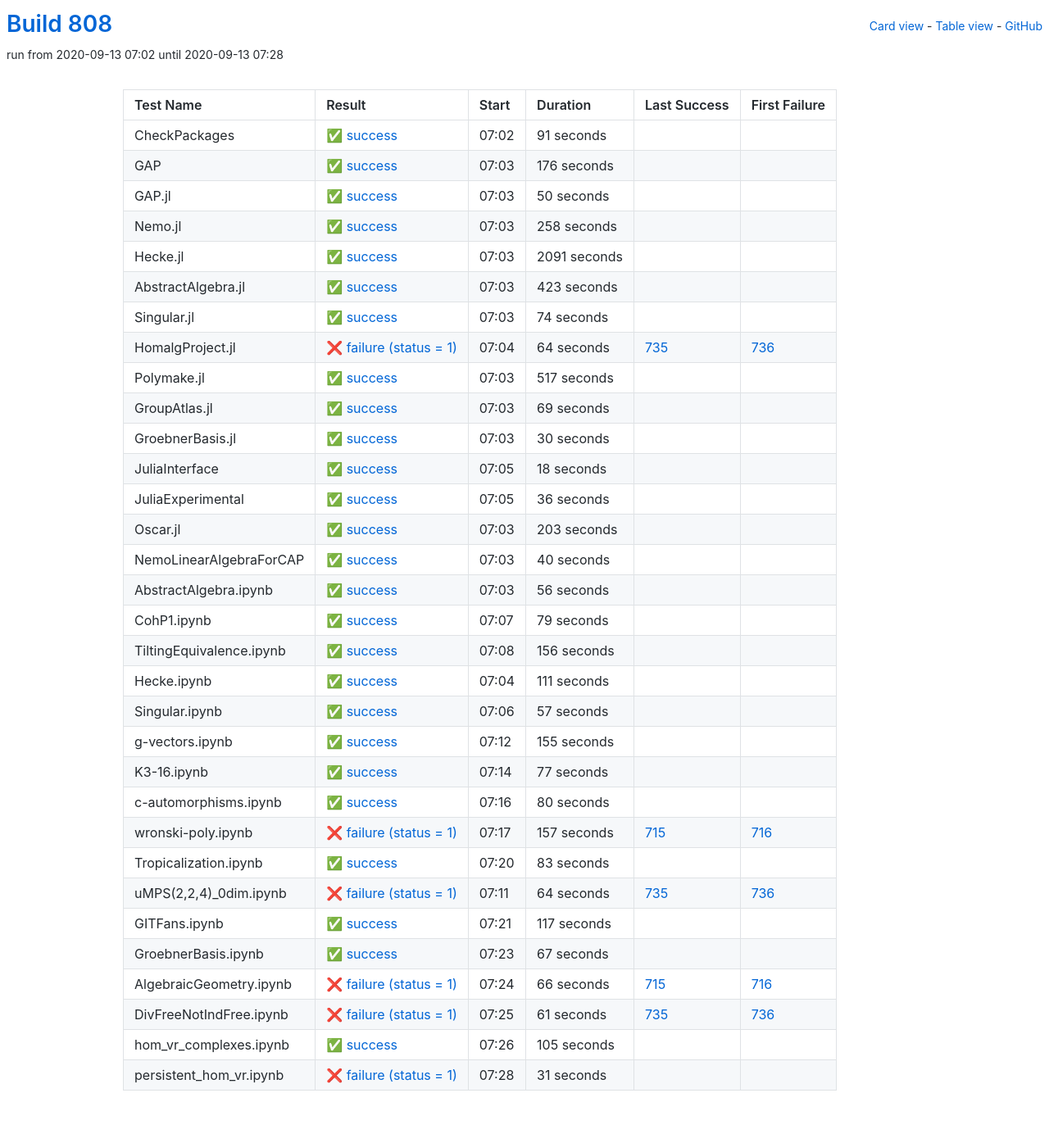
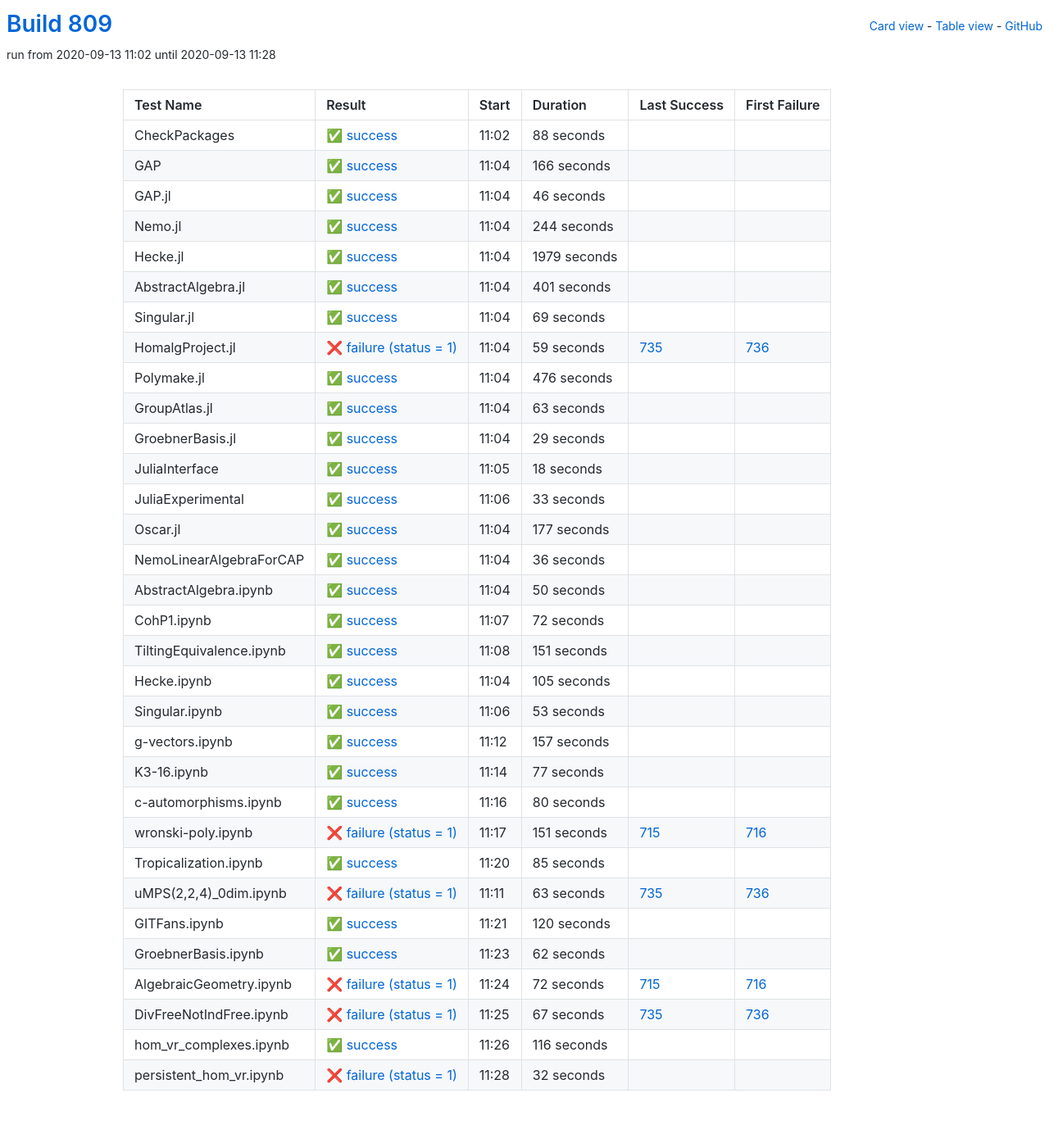
Before and after one commit to oscar-system/oscar-ci-status-stable, a Jekyll site: the page built from table.html, in a window 1280 px wide. Shown: the whole page at 82% size. Built offline with Jekyll 4.4.1, drawn with Linux system fonts in a browser that asks for light colours.

Commit message:
Build #809

```diff
--- a/_data/ci.yml
+++ b/_data/ci.yml
@@ -1,6 +1,6 @@
 ---
-build: 808
-build_url: https://oscarci.mathematik.uni-kl.de/job/oscar-stable/808/
+build: 809
+build_url: https://oscarci.mathematik.uni-kl.de/job/oscar-stable/809/
 job: oscar-stable
 organization: oscar-system
 repo: oscar-ci-status-stable
@@ -8,116 +8,80 @@ repourl: https://github.com/oscar-system/oscar-ci-status-stable
 tests:
 - name: CheckPackages
   id: checkpackages
-  log: https://oscarci.mathematik.uni-kl.de/job/oscar-stable/808/artifact/logs/build-808/CheckPackages.log
-  start: 2020-09-13 07:02
+  log: https://oscarci.mathematik.uni-kl.de/job/oscar-stable/809/artifact/logs/build-809/CheckPackages.log
+  start: 2020-09-13 11:02
   success: true
   exitcode: 0
   status: success
-  duration: 91
+  duration: 88
   last_success: false
   last_success_url:
   first_failure: false
   first_failure_url:
 - name: GAP
   id: gap
-  log: https://oscarci.mathematik.uni-kl.de/job/oscar-stable/808/artifact/logs/build-808/GAP.log
-  start: 2020-09-13 07:03
+  log: https://oscarci.mathematik.uni-kl.de/job/oscar-stable/809/artifact/logs/build-809/GAP.log
+  start: 2020-09-13 11:04
   success: true
   exitcode: 0
   status: success
-  duration: 176
+  duration: 166
   last_success: false
   last_success_url:
   first_failure: false
   first_failure_url:
 - name: GAP.jl
   id: gap-jl
-  log: https://oscarci.mathematik.uni-kl.de/job/oscar-stable/808/artifact/logs/build-808/GAP.jl.log
-  start: 2020-09-13 07:03
+  log: https://oscarci.mathematik.uni-kl.de/job/oscar-stable/809/artifact/logs/build-809/GAP.jl.log
+  start: 2020-09-13 11:04
   success: true
   exitcode: 0
   status: success
-  duration: 50
+  duration: 46
   last_success: false
   last_success_url:
   first_failure: false
   first_failure_url:
 - name: Nemo.jl
   id: nemo-jl
-  log: https://oscarci.mathematik.uni-kl.de/job/oscar-stable/808/artifact/logs/build-808/Nemo.jl.log
-  start: 2020-09-13 07:03
+  log: https://oscarci.mathematik.uni-kl.de/job/oscar-stable/809/artifact/logs/build-809/Nemo.jl.log
+  start: 2020-09-13 11:04
   success: true
   exitcode: 0
   status: success
-  duration: 258
+  duration: 244
   last_success: false
   last_success_url:
   first_failure: false
   first_failure_url:
 - name: Hecke.jl
   id: hecke-jl
-  log: https://oscarci.mathematik.uni-kl.de/job/oscar-stable/808/artifact/logs/build-808/Hecke.jl.log
-  start: 2020-09-13 07:03
+  log: https://oscarci.mathematik.uni-kl.de/job/oscar-stable/809/artifact/logs/build-809/Hecke.jl.log
+  start: 2020-09-13 11:04
   success: true
   exitcode: 0
   status: success
-  duration: 2091
+  duration: 1979
   last_success: false
   last_success_url:
   first_failure: false
   first_failure_url:
 - name: AbstractAlgebra.jl
   id: abstractalgebra-jl
-  log: https://oscarci.mathematik.uni-kl.de/job/oscar-stable/808/artifact/logs/build-808/AbstractAlgebra.jl.log
-  start: 2020-09-13 07:03
+  log: https://oscarci.mathematik.uni-kl.de/job/oscar-stable/809/artifact/logs/build-809/AbstractAlgebra.jl.log
+  start: 2020-09-13 11:04
   success: true
   exitcode: 0
   status: success
-  duration: 423
+  duration: 401
   last_success: false
   last_success_url:
   first_failure: false
   first_failure_url:
 - name: Singular.jl
   id: singular-jl
-  log: https://oscarci.mathematik.uni-kl.de/job/oscar-stable/808/artifact/logs/build-808/Singular.jl.log
-  start: 2020-09-13 07:03
-  success: true
-  exitcode: 0
-  status: success
-  duration: 74
-  last_success: false
-  last_success_url:
-  first_failure: false
-  first_failure_url:
-- name: HomalgProject.jl
-  id: homalgproject-jl
-  log: https://oscarci.mathematik.uni-kl.de/job/oscar-stable/808/artifact/logs/build-808/HomalgProject.jl.log
-  start: 2020-09-13 07:04
-  success: false
-  exitcode: 1
-  status: failure
-  duration: 64
-  last_success: 735
-  last_success_url: https://oscarci.mathematik.uni-kl.de/job/oscar-stable/735/
-  first_failure: 736
-  first_failure_url: https://oscarci.mathematik.uni-kl.de/job/oscar-stable/736/
-- name: Polymake.jl
-  id: polymake-jl
-  log: https://oscarci.mathematik.uni-kl.de/job/oscar-stable/808/artifact/logs/build-808/Polymake.jl.log
-  start: 2020-09-13 07:03
-  success: true
-  exitcode: 0
-  status: success
-  duration: 517
-  last_success: false
-  last_success_url:
-  first_failure: false
-  first_failure_url:
-- name: GroupAtlas.jl
-  id: groupatlas-jl
-  log: https://oscarci.mathematik.uni-kl.de/job/oscar-stable/808/artifact/logs/build-808/GroupAtlas.jl.log
-  start: 2020-09-13 07:03
+  log: https://oscarci.mathematik.uni-kl.de/job/oscar-stable/809/artifact/logs/build-809/Singular.jl.log
+  start: 2020-09-13 11:04
   success: true
   exitcode: 0
   status: success
@@ -126,22 +90,58 @@ tests:
   last_success_url:
   first_failure: false
   first_failure_url:
-- name: GroebnerBasis.jl
-  id: groebnerbasis-jl
-  log: https://oscarci.mathematik.uni-kl.de/job/oscar-stable/808/artifact/logs/build-808/GroebnerBasis.jl.log
-  start: 2020-09-13 07:03
+- name: HomalgProject.jl
+  id: homalgproject-jl
+  log: https://oscarci.mathematik.uni-kl.de/job/oscar-stable/809/artifact/logs/build-809/HomalgProject.jl.log
+  start: 2020-09-13 11:04
+  success: false
+  exitcode: 1
+  status: failure
+  duration: 59
+  last_success: 735
+  last_success_url: https://oscarci.mathematik.uni-kl.de/job/oscar-stable/735/
+  first_failure: 736
+  first_failure_url: https://oscarci.mathematik.uni-kl.de/job/oscar-stable/736/
+- name: Polymake.jl
+  id: polymake-jl
+  log: https://oscarci.mathematik.uni-kl.de/job/oscar-stable/809/artifact/logs/build-809/Polymake.jl.log
+  start: 2020-09-13 11:04
   success: true
   exitcode: 0
   status: success
-  duration: 30
+  duration: 476
+  last_success: false
+  last_success_url:
+  first_failure: false
+  first_failure_url:
+- name: GroupAtlas.jl
+  id: groupatlas-jl
+  log: https://oscarci.mathematik.uni-kl.de/job/oscar-stable/809/artifact/logs/build-809/GroupAtlas.jl.log
+  start: 2020-09-13 11:04
+  success: true
+  exitcode: 0
+  status: success
+  duration: 63
+  last_success: false
+  last_success_url:
+  first_failure: false
+  first_failure_url:
+- name: GroebnerBasis.jl
+  id: groebnerbasis-jl
+  log: https://oscarci.mathematik.uni-kl.de/job/oscar-stable/809/artifact/logs/build-809/GroebnerBasis.jl.log
+  start: 2020-09-13 11:04
+  success: true
+  exitcode: 0
+  status: success
+  duration: 29
   last_success: false
   last_success_url:
   first_failure: false
   first_failure_url:
 - name: JuliaInterface
   id: juliainterface
-  log: https://oscarci.mathematik.uni-kl.de/job/oscar-stable/808/artifact/logs/build-808/JuliaInterface.log
-  start: 2020-09-13 07:05
+  log: https://oscarci.mathematik.uni-kl.de/job/oscar-stable/809/artifact/logs/build-809/JuliaInterface.log
+  start: 2020-09-13 11:05
   success: true
   exitcode: 0
   status: success
@@ -152,8 +152,32 @@ tests:
   first_failure_url:
 - name: JuliaExperimental
   id: juliaexperimental
-  log: https://oscarci.mathematik.uni-kl.de/job/oscar-stable/808/artifact/logs/build-808/JuliaExperimental.log
-  start: 2020-09-13 07:05
+  log: https://oscarci.mathematik.uni-kl.de/job/oscar-stable/809/artifact/logs/build-809/JuliaExperimental.log
+  start: 2020-09-13 11:06
+  success: true
+  exitcode: 0
+  status: success
+  duration: 33
+  last_success: false
+  last_success_url:
+  first_failure: false
+  first_failure_url:
+- name: Oscar.jl
+  id: oscar-jl
+  log: https://oscarci.mathematik.uni-kl.de/job/oscar-stable/809/artifact/logs/build-809/Oscar.jl.log
+  start: 2020-09-13 11:04
+  success: true
+  exitcode: 0
+  status: success
+  duration: 177
+  last_success: false
+  last_success_url:
+  first_failure: false
+  first_failure_url:
+- name: NemoLinearAlgebraForCAP
+  id: nemolinearalgebraforcap
+  log: https://oscarci.mathematik.uni-kl.de/job/oscar-stable/809/artifact/logs/build-809/NemoLinearAlgebraForCAP.log
+  start: 2020-09-13 11:04
   success: true
   exitcode: 0
   status: success
@@ -162,106 +186,82 @@ tests:
   last_success_url:
   first_failure: false
   first_failure_url:
-- name: Oscar.jl
-  id: oscar-jl
-  log: https://oscarci.mathematik.uni-kl.de/job/oscar-stable/808/artifact/logs/build-808/Oscar.jl.log
-  start: 2020-09-13 07:03
+- name: AbstractAlgebra.ipynb
+  id: abstractalgebra-ipynb
+  log: https://oscarci.mathematik.uni-kl.de/job/oscar-stable/809/artifact/logs/build-809/AbstractAlgebra.ipynb.log
+  start: 2020-09-13 11:04
   success: true
   exitcode: 0
   status: success
-  duration: 203
-  last_success: false
-  last_success_url:
-  first_failure: false
-  first_failure_url:
-- name: NemoLinearAlgebraForCAP
-  id: nemolinearalgebraforcap
-  log: https://oscarci.mathematik.uni-kl.de/job/oscar-stable/808/artifact/logs/build-808/NemoLinearAlgebraForCAP.log
-  start: 2020-09-13 07:03
-  success: true
-  exitcode: 0
-  status: success
-  duration: 40
-  last_success: false
-  last_success_url:
-  first_failure: false
-  first_failure_url:
-- name: AbstractAlgebra.ipynb
-  id: abstractalgebra-ipynb
-  log: https://oscarci.mathematik.uni-kl.de/job/oscar-stable/808/artifact/logs/build-808/AbstractAlgebra.ipynb.log
-  start: 2020-09-13 07:03
-  success: true
-  exitcode: 0
-  status: success
-  duration: 56
+  duration: 50
   last_success: false
   last_success_url:
   first_failure: false
   first_failure_url:
 - name: CohP1.ipynb
   id: cohp1-ipynb
-  log: https://oscarci.mathematik.uni-kl.de/job/oscar-stable/808/artifact/logs/build-808/CohP1.ipynb.log
-  start: 2020-09-13 07:07
+  log: https://oscarci.mathematik.uni-kl.de/job/oscar-stable/809/artifact/logs/build-809/CohP1.ipynb.log
+  start: 2020-09-13 11:07
   success: true
   exitcode: 0
   status: success
-  duration: 79
+  duration: 72
   last_success: false
   last_success_url:
   first_failure: false
   first_failure_url:
 - name: TiltingEquivalence.ipynb
   id: tiltingequivalence-ipynb
-  log: https://oscarci.mathematik.uni-kl.de/job/oscar-stable/808/artifact/logs/build-808/TiltingEquivalence.ipynb.log
-  start: 2020-09-13 07:08
+  log: https://oscarci.mathematik.uni-kl.de/job/oscar-stable/809/artifact/logs/build-809/TiltingEquivalence.ipynb.log
+  start: 2020-09-13 11:08
   success: true
   exitcode: 0
   status: success
-  duration: 156
+  duration: 151
   last_success: false
   last_success_url:
   first_failure: false
   first_failure_url:
 - name: Hecke.ipynb
   id: hecke-ipynb
-  log: https://oscarci.mathematik.uni-kl.de/job/oscar-stable/808/artifact/logs/build-808/Hecke.ipynb.log
-  start: 2020-09-13 07:04
+  log: https://oscarci.mathematik.uni-kl.de/job/oscar-stable/809/artifact/logs/build-809/Hecke.ipynb.log
+  start: 2020-09-13 11:04
   success: true
   exitcode: 0
   status: success
-  duration: 111
+  duration: 105
   last_success: false
   last_success_url:
   first_failure: false
   first_failure_url:
 - name: Singular.ipynb
   id: singular-ipynb
-  log: https://oscarci.mathematik.uni-kl.de/job/oscar-stable/808/artifact/logs/build-808/Singular.ipynb.log
-  start: 2020-09-13 07:06
+  log: https://oscarci.mathematik.uni-kl.de/job/oscar-stable/809/artifact/logs/build-809/Singular.ipynb.log
+  start: 2020-09-13 11:06
   success: true
   exitcode: 0
   status: success
-  duration: 57
+  duration: 53
   last_success: false
   last_success_url:
   first_failure: false
   first_failure_url:
 - name: g-vectors.ipynb
   id: g-vectors-ipynb
-  log: https://oscarci.mathematik.uni-kl.de/job/oscar-stable/808/artifact/logs/build-808/g-vectors.ipynb.log
-  start: 2020-09-13 07:12
+  log: https://oscarci.mathematik.uni-kl.de/job/oscar-stable/809/artifact/logs/build-809/g-vectors.ipynb.log
+  start: 2020-09-13 11:12
   success: true
   exitcode: 0
   status: success
-  duration: 155
+  duration: 157
   last_success: false
   last_success_url:
   first_failure: false
   first_failure_url:
 - name: K3-16.ipynb
   id: k3-16-ipynb
-  log: https://oscarci.mathematik.uni-kl.de/job/oscar-stable/808/artifact/logs/build-808/K3-16.ipynb.log
-  start: 2020-09-13 07:14
+  log: https://oscarci.mathematik.uni-kl.de/job/oscar-stable/809/artifact/logs/build-809/K3-16.ipynb.log
+  start: 2020-09-13 11:14
   success: true
   exitcode: 0
   status: success
@@ -272,8 +272,8 @@ tests:
   first_failure_url:
 - name: c-automorphisms.ipynb
   id: c-automorphisms-ipynb
-  log: https://oscarci.mathematik.uni-kl.de/job/oscar-stable/808/artifact/logs/build-808/c-automorphisms.ipynb.log
-  start: 2020-09-13 07:16
+  log: https://oscarci.mathematik.uni-kl.de/job/oscar-stable/809/artifact/logs/build-809/c-automorphisms.ipynb.log
+  start: 2020-09-13 11:16
   success: true
   exitcode: 0
   status: success
@@ -284,108 +284,108 @@ tests:
   first_failure_url:
 - name: wronski-poly.ipynb
   id: wronski-poly-ipynb
-  log: https://oscarci.mathematik.uni-kl.de/job/oscar-stable/808/artifact/logs/build-808/wronski-poly.ipynb.log
-  start: 2020-09-13 07:17
+  log: https://oscarci.mathematik.uni-kl.de/job/oscar-stable/809/artifact/logs/build-809/wronski-poly.ipynb.log
+  start: 2020-09-13 11:17
   success: false
   exitcode: 1
   status: failure
-  duration: 157
+  duration: 151
   last_success: 715
   last_success_url: https://oscarci.mathematik.uni-kl.de/job/oscar-stable/715/
   first_failure: 716
   first_failure_url: https://oscarci.mathematik.uni-kl.de/job/oscar-stable/716/
 - name: Tropicalization.ipynb
   id: tropicalization-ipynb
-  log: https://oscarci.mathematik.uni-kl.de/job/oscar-stable/808/artifact/logs/build-808/Tropicalization.ipynb.log
-  start: 2020-09-13 07:20
+  log: https://oscarci.mathematik.uni-kl.de/job/oscar-stable/809/artifact/logs/build-809/Tropicalization.ipynb.log
+  start: 2020-09-13 11:20
   success: true
   exitcode: 0
   status: success
-  duration: 83
+  duration: 85
   last_success: false
   last_success_url:
   first_failure: false
   first_failure_url:
 - name: uMPS(2,2,4)_0dim.ipynb
   id: umps-2-2-4-0dim-ipynb
-  log: https://oscarci.mathematik.uni-kl.de/job/oscar-stable/808/artifact/logs/build-808/uMPS-2-2-4-_0dim.ipynb.log
-  start: 2020-09-13 07:11
+  log: https://oscarci.mathematik.uni-kl.de/job/oscar-stable/809/artifact/logs/build-809/uMPS-2-2-4-_0dim.ipynb.log
+  start: 2020-09-13 11:11
   success: false
   exitcode: 1
   status: failure
-  duration: 64
+  duration: 63
   last_success: 735
   last_success_url: https://oscarci.mathematik.uni-kl.de/job/oscar-stable/735/
   first_failure: 736
   first_failure_url: https://oscarci.mathematik.uni-kl.de/job/oscar-stable/736/
 - name: GITFans.ipynb
   id: gitfans-ipynb
-  log: https://oscarci.mathematik.uni-kl.de/job/oscar-stable/808/artifact/logs/build-808/GITFans.ipynb.log
-  start: 2020-09-13 07:21
+  log: https://oscarci.mathematik.uni-kl.de/job/oscar-stable/809/artifact/logs/build-809/GITFans.ipynb.log
+  start: 2020-09-13 11:21
   success: true
   exitcode: 0
   status: success
-  duration: 117
+  duration: 120
   last_success: false
   last_success_url:
   first_failure: false
   first_failure_url:
 - name: GroebnerBasis.ipynb
   id: groebnerbasis-ipynb
-  log: https://oscarci.mathematik.uni-kl.de/job/oscar-stable/808/artifact/logs/build-808/GroebnerBasis.ipynb.log
-  start: 2020-09-13 07:23
+  log: https://oscarci.mathematik.uni-kl.de/job/oscar-stable/809/artifact/logs/build-809/GroebnerBasis.ipynb.log
+  start: 2020-09-13 11:23
   success: true
   exitcode: 0
   status: success
-  duration: 67
+  duration: 62
   last_success: false
   last_success_url:
   first_failure: false
   first_failure_url:
 - name: AlgebraicGeometry.ipynb
   id: algebraicgeometry-ipynb
-  log: https://oscarci.mathematik.uni-kl.de/job/oscar-stable/808/artifact/logs/build-808/AlgebraicGeometry.ipynb.log
-  start: 2020-09-13 07:24
+  log: https://oscarci.mathematik.uni-kl.de/job/oscar-stable/809/artifact/logs/build-809/AlgebraicGeometry.ipynb.log
+  start: 2020-09-13 11:24
   success: false
   exitcode: 1
   status: failure
-  duration: 66
+  duration: 72
   last_success: 715
   last_success_url: https://oscarci.mathematik.uni-kl.de/job/oscar-stable/715/
   first_failure: 716
   first_failure_url: https://oscarci.mathematik.uni-kl.de/job/oscar-stable/716/
 - name: DivFreeNotIndFree.ipynb
   id: divfreenotindfree-ipynb
-  log: https://oscarci.mathematik.uni-kl.de/job/oscar-stable/808/artifact/logs/build-808/DivFreeNotIndFree.ipynb.log
-  start: 2020-09-13 07:25
+  log: https://oscarci.mathematik.uni-kl.de/job/oscar-stable/809/artifact/logs/build-809/DivFreeNotIndFree.ipynb.log
+  start: 2020-09-13 11:25
   success: false
   exitcode: 1
   status: failure
-  duration: 61
+  duration: 67
   last_success: 735
   last_success_url: https://oscarci.mathematik.uni-kl.de/job/oscar-stable/735/
   first_failure: 736
   first_failure_url: https://oscarci.mathematik.uni-kl.de/job/oscar-stable/736/
 - name: hom_vr_complexes.ipynb
   id: hom-vr-complexes-ipynb
-  log: https://oscarci.mathematik.uni-kl.de/job/oscar-stable/808/artifact/logs/build-808/hom_vr_complexes.ipynb.log
-  start: 2020-09-13 07:26
+  log: https://oscarci.mathematik.uni-kl.de/job/oscar-stable/809/artifact/logs/build-809/hom_vr_complexes.ipynb.log
+  start: 2020-09-13 11:26
   success: true
   exitcode: 0
   status: success
-  duration: 105
+  duration: 116
   last_success: false
   last_success_url:
   first_failure: false
   first_failure_url:
 - name: persistent_hom_vr.ipynb
   id: persistent-hom-vr-ipynb
-  log: https://oscarci.mathematik.uni-kl.de/job/oscar-stable/808/artifact/logs/build-808/persistent_hom_vr.ipynb.log
-  start: 2020-09-13 07:28
+  log: https://oscarci.mathematik.uni-kl.de/job/oscar-stable/809/artifact/logs/build-809/persistent_hom_vr.ipynb.log
+  start: 2020-09-13 11:28
   success: false
   exitcode: 1
   status: failure
-  duration: 31
+  duration: 32
   last_success: false
   last_success_url:
   first_failure: false
```
Also changed, not shown: README.md.
